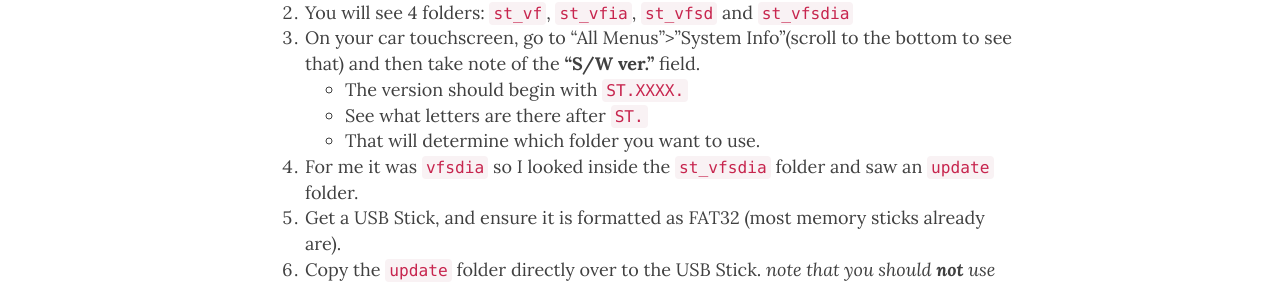
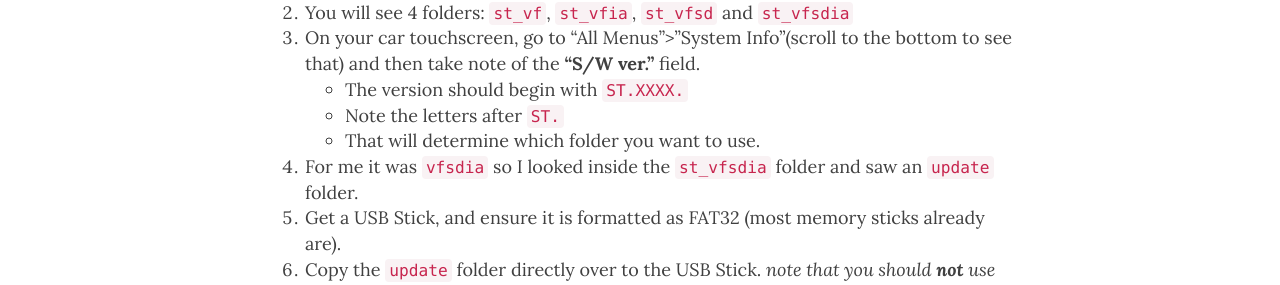
Before and after one commit to fbradyirl/fbradyirl_archive.github.io, a Jekyll site: the page built from _posts/2018-01-19-install-apple-carplay-android-auto-on-your-hyundai-i40-software-upgrade.md, in a window 1280 px wide and 900 px high, scrolled down 1830 px. Shown: the part 156-441 px from the top of the window. Built offline with Jekyll 4.4.1, drawn with Linux system fonts in a browser that asks for light colours; nearby versions of some CDN libraries; comment, search, counter and statistics services are not loaded.

Commit message:
Update 2018-01-19-install-apple-carplay-android-auto-on-your-hyundai-i40-software-upgrade.md

```diff
--- a/_posts/2018-01-19-install-apple-carplay-android-auto-on-your-hyundai-i40-software-upgrade.md
+++ b/_posts/2018-01-19-install-apple-carplay-android-auto-on-your-hyundai-i40-software-upgrade.md
@@ -47,7 +47,7 @@ I eventually came across a Russian [forum](https://www.drive2.ru/l/4924017150441
 2. You will see 4 folders: `st_vf`, `st_vfia`, `st_vfsd` and `st_vfsdia`
 3. On your car touchscreen, go to "All Menus">"System Info"(scroll to the bottom to see that) and then take note of the **"S/W ver."** field.
 	- The version should begin with `ST.XXXX.`
-    - See what letters are there after `ST.`
+    - Note the letters after `ST.`
     - That will determine which folder you want to use.
 
 4. For me it was `vfsdia` so I looked inside the `st_vfsdia` folder and saw an `update` folder.
```
